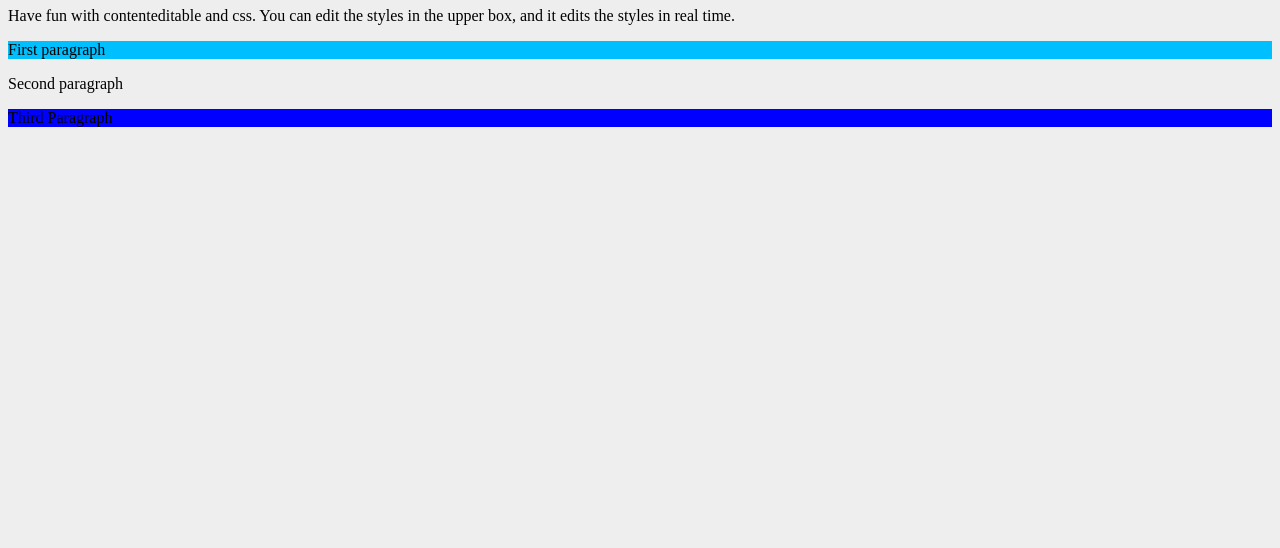
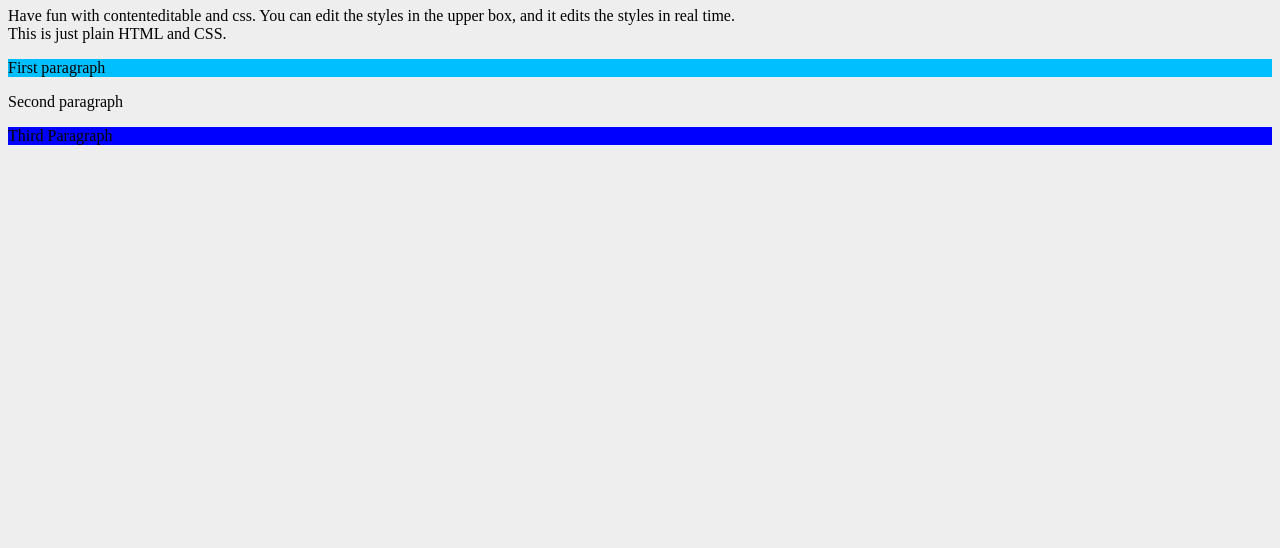
Before and after one commit to budavariam/css-playground, a plain HTML site: page index.html in a window 1280 px wide. Shown: the part 252-800 px from the top of the page. Drawn offline with Linux system fonts and the light colour scheme.

Commit message:
Emphasise simplicity

```diff
--- a/index.html
+++ b/index.html
@@ -25,6 +25,7 @@
             You can edit the styles in the upper box,
             and it edits the styles in real time.
         </div>
+        <div>This is just plain HTML and CSS.</div>
         <p>First paragraph</p>
         <p>Second paragraph</p>
         <p>Third Paragraph</p>
```
